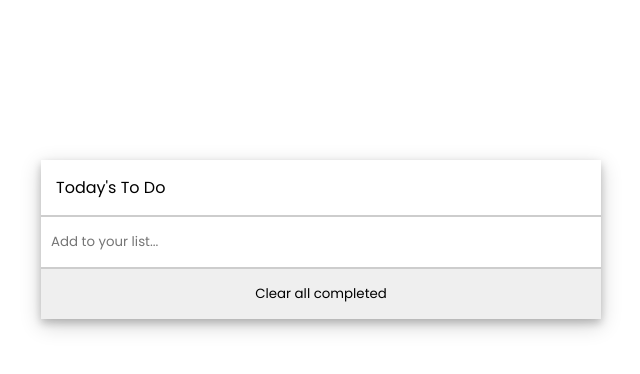
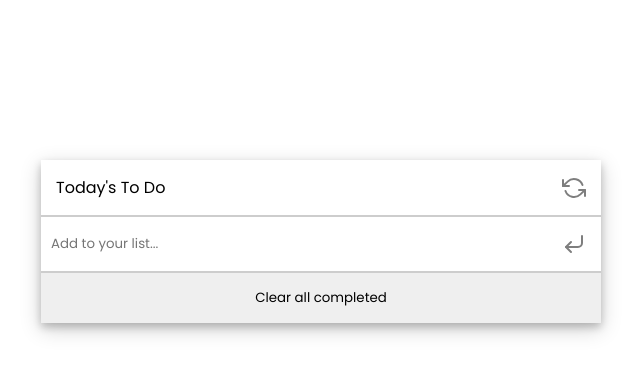
Before and after one commit to huzaifakhan0308/Todo-list, a website built with webpack: page src/index.html in a window 1280 px wide. Shown: the full height of the page, 319-959 px from the left. Built offline with nearby package versions, Linux system fonts and the light colour scheme; a web font is replaced by a local one.

Commit message:
edit read me files and split code into modules

```diff
--- a/package.json
+++ b/package.json
@@ -20,6 +20,7 @@
   },
   "homepage": "https://github.com/huzaifakhan0308/Todo-list#readme",
   "devDependencies": {
+    "@eslint/eslintrc": "^1.4.1",
     "babel-eslint": "^10.1.0",
     "css-loader": "^6.7.3",
     "eslint": "^7.32.0",
--- a/src/index.html
+++ b/src/index.html
@@ -16,7 +16,7 @@
         </div>
         <form  action="">
             <input class="add-list-input" type="text" placeholder="Add to your list...">
-            <div class=""></div>
+            <div class="add-newlist-icon"></div>
         </form>
         <ul></ul>
         <button class="clear-all-btn" type="button">Clear all completed</button>
--- a/src/index.js
+++ b/src/index.js
@@ -1,13 +1,14 @@
 /* eslint-disable no-unused-vars */
-import _ from 'lodash';
 import './style.css';
+import Obj from './modules/obj.js';
+import Newlist from './modules/newList.js';
+import variables from './modules/variables.js';
+import RefreshIcon from './assets/icons/refresh-ccw.svg';
+import ArrowIcon from './assets/icons/corner-down-left.svg';
 
-class NewList {
-  constructor(NewValue, index) {
-    this.inputValue = NewValue;
-    this.indexNumber = index;
-    this.completed = true;
-  }
-}
-
-const Array = [];
+variables.RefreshIcon.src = RefreshIcon;
+variables.AddNewListIcon.src = ArrowIcon;
+document.querySelector('.add-newlist-icon').addEventListener('click', (() => {
+  const newList = new Newlist();
+  newList.add(Obj);
+}));
--- /dev/null
+++ b/src/modules/newList.js
@@ -0,0 +1,13 @@
+/* eslint-disable linebreak-style */
+
+class NewList {
+  constructor() {
+    this.array = [];
+  }
+
+  add(Obj) {
+    this.array.push = new Obj();
+  }
+}
+
+export default NewList;
--- /dev/null
+++ b/src/modules/obj.js
@@ -0,0 +1,7 @@
+export default class Obj {
+  constructor(NewValue, index) {
+    this.inputValue = NewValue;
+    this.indexNumber = index;
+    this.completed = true;
+  }
+}
--- /dev/null
+++ b/src/modules/variables.js
@@ -0,0 +1,9 @@
+const refreshIcon = new Image();
+document.querySelector('.refresh').appendChild(refreshIcon);
+const addNewListIcon = new Image();
+document.querySelector('.add-newlist-icon').appendChild(addNewListIcon);
+
+module.exports = {
+  RefreshIcon: refreshIcon,
+  AddNewListIcon: addNewListIcon,
+};
--- a/src/style.css
+++ b/src/style.css
@@ -5,6 +5,10 @@
   font-family: "Poppins", sans-serif;
   padding: 0;
   margin: 0;
+}
+
+img {
+  display: flex;
 }
 
 body {
@@ -30,13 +34,17 @@ section .header-div {
   width: 100%;
 }
 
-section header {
+section .header-div header {
   padding: 15px;
 }
 
 section div .refresh {
-  width: 5px;
+  display: flex;
+  justify-content: center;
+  align-items: center;
   padding: 15px;
+  cursor: pointer;
+  opacity: 50%;
 }
 
 section form {
@@ -55,6 +63,16 @@ section form .add-list-input {
   padding: 15px 10px 15px 10px;
 }
 
+section form .add-newlist-icon {
+  display: flex;
+  justify-content: center;
+  align-items: center;
+  padding: 15px;
+  height: 100%;
+  cursor: pointer;
+  opacity: 50%;
+}
+
 section .clear-all-btn {
   width: 100%;
   padding: 15px;
--- a/webpack.config.js
+++ b/webpack.config.js
@@ -18,6 +18,10 @@ module.exports = {
         test: /\.css$/i,
         use: ['style-loader', 'css-loader'],
       },
+      {
+        test: /\.(png|svg|jpg|jpeg|gif)$/i,
+        type: 'asset/resource',
+      },
     ],
   },
   plugins: [
```
Also changed, not shown: .eslintrc.json, README.MD, dist/c0e4e5bcbff6dece0b25.svg (added), dist/index.html, dist/main.js, src/assets/icons/corner-down-left.svg (added), src/assets/icons/refresh-ccw.svg (added), 1 other file.
